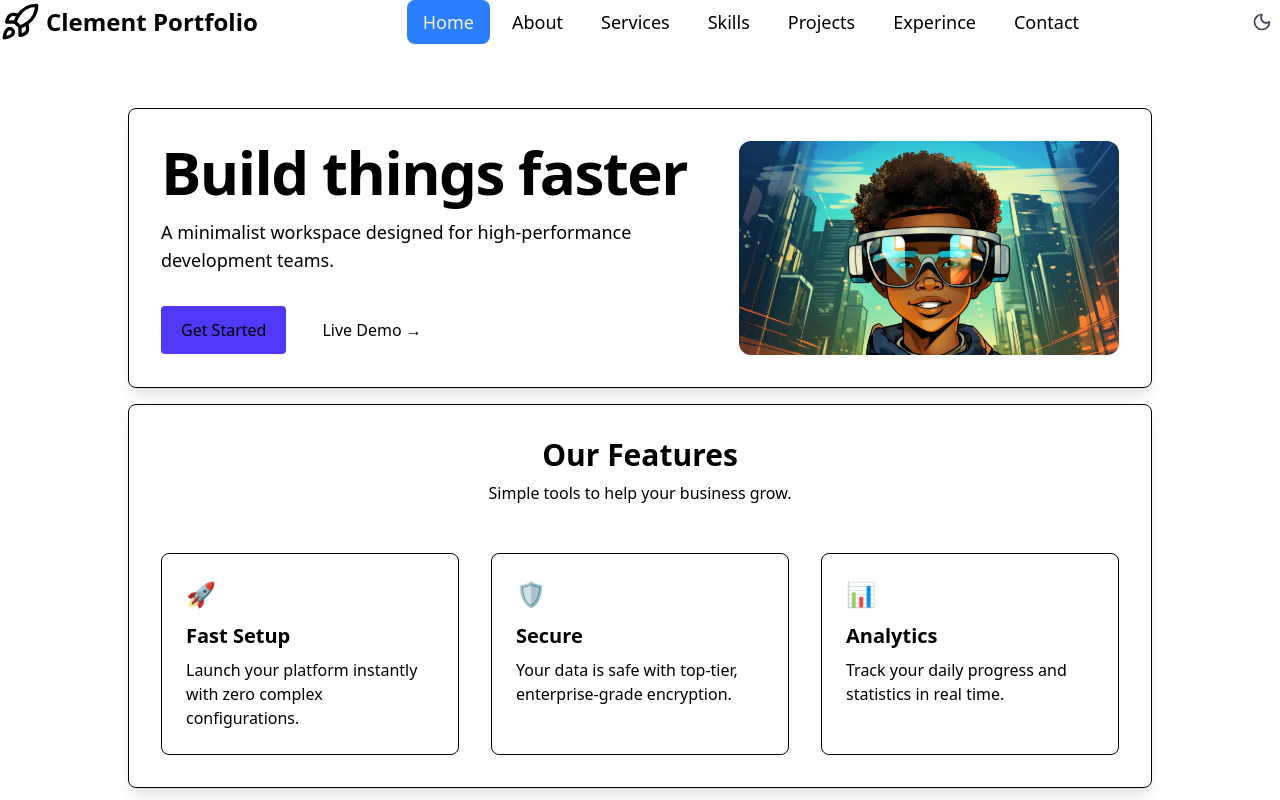
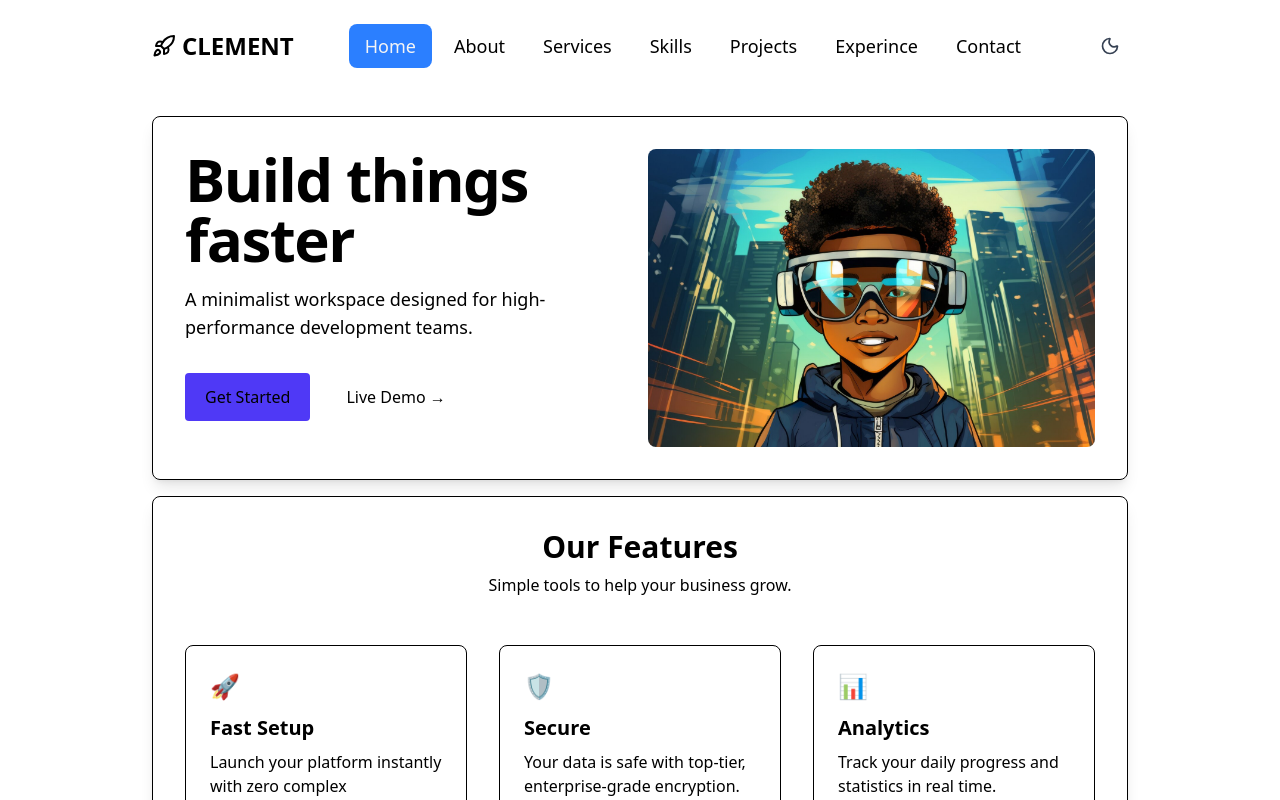
Before and after one commit to clementapary/clement-portfolio, a Next.js app: page / in a window 1280 px wide. Shown: the top 800 px of the page. Built offline with nearby package versions, Linux system fonts and the light colour scheme.

Commit message:
adjusment in hero,layout,services

```diff
--- a/app/components/HeroSection.tsx
+++ b/app/components/HeroSection.tsx
@@ -5,15 +5,12 @@ export default function HeroSection() {
   // Next.js 16 explicit caching directive for lightning-fast server side delivery
 
   return (
-    <Block className="">
-      {/* 12-Column Layout Engine */}
-      <div className="mx-auto grid max-w-6xl grid-cols-12 items-center gap-8">
-        {/* Content Box: Spans 7 columns on desktop */}
-        <div className="col-span-12 md:col-span-7">
+    <Block className="grid gap-4 md:grid-cols-2">
+      <div className="">
         <h1 className="text-4xl font-bold tracking-tight md:text-6xl">
           Build things faster
         </h1>
-          <p className="mt-4 max-w-lg text-lg">
+        <p className="mt-4 text-lg">
           A minimalist workspace designed for high-performance development
           teams.
         </p>
@@ -29,12 +26,11 @@ export default function HeroSection() {
           </a>
         </div>
       </div>
-
-        {/* Media Box: Spans 5 columns on desktop */}
-        <div className="relative col-span-12 aspect-video w-full overflow-hidden rounded-xl bg-slate-800 md:col-span-5">
-          <Image src={Hero} alt="Dashboard Layout" className="object-cover" />
-        </div>
-      </div>
+      <Image
+        src={Hero}
+        alt="Dashboard Layout"
+        className="rounded-lg object-cover"
+      />
     </Block>
   );
 }
--- a/app/components/Navbar.tsx
+++ b/app/components/Navbar.tsx
@@ -14,9 +14,9 @@ export default function Navbar() {
     <header>
       <nav className="relative flex items-center justify-between gap-2">
         <div className="flex items-center gap-1.5">
-          <Rocket className="size-10" />
-          <span className="text-xl font-black md:text-2xl">
-            Clement Portfolio
+          <Rocket className="size-6" />
+          <span className="text-xl font-black uppercase md:text-2xl">
+            Clement
           </span>
         </div>
         <div className="hidden md:block">
--- a/app/layout.tsx
+++ b/app/layout.tsx
@@ -33,9 +33,11 @@ export default function RootLayout({
     >
       <body className="">
         <ThemeProvider attribute="class" defaultTheme="system" enableSystem>
-          <Navbar />
-          <main className="m-auto min-h-screen max-w-5xl pt-16">
-            {children}
+          <main className="m-auto min-h-screen max-w-5xl">
+            <div className="p-6">
+              <Navbar />
+            </div>
+            <section className="p-6">{children}</section>
           </main>
           <Footer />
         </ThemeProvider>
--- a/app/services/page.tsx
+++ b/app/services/page.tsx
@@ -17,7 +17,9 @@ export default function ServicePage() {
               <Block className="p-2 text-xl font-bold text-blue-400">
                 {service.title}
               </Block>
-              <p className="p-2 text-base text-zinc-200">body</p>
+              <p className="items-start p-2 text-base text-zinc-200">
+                {service.body}
+              </p>
               {service.services.map((service) => (
                 <Block
                   key={service.title}
```
Lines whose indentation alone changed are shown as unchanged.
